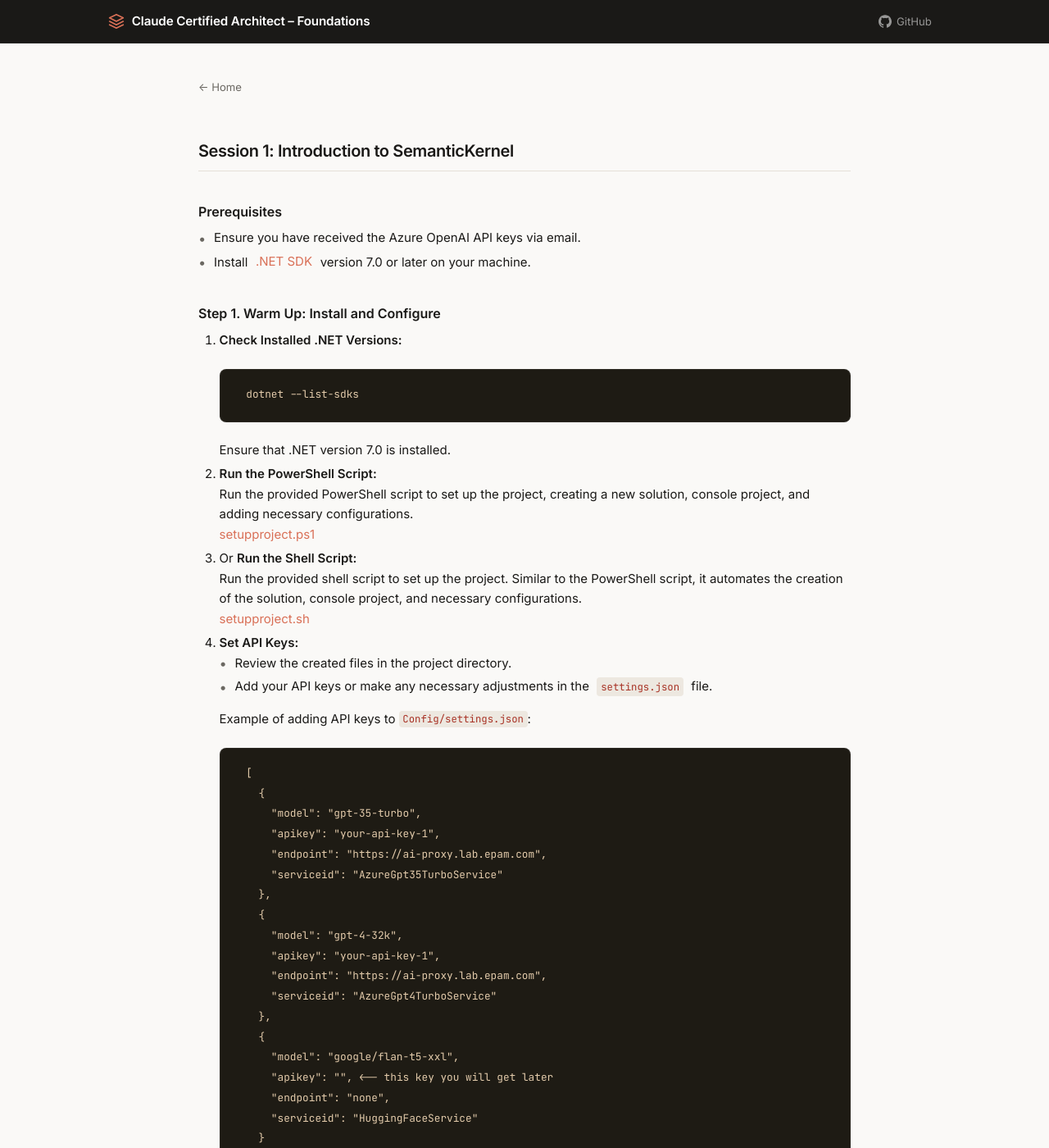
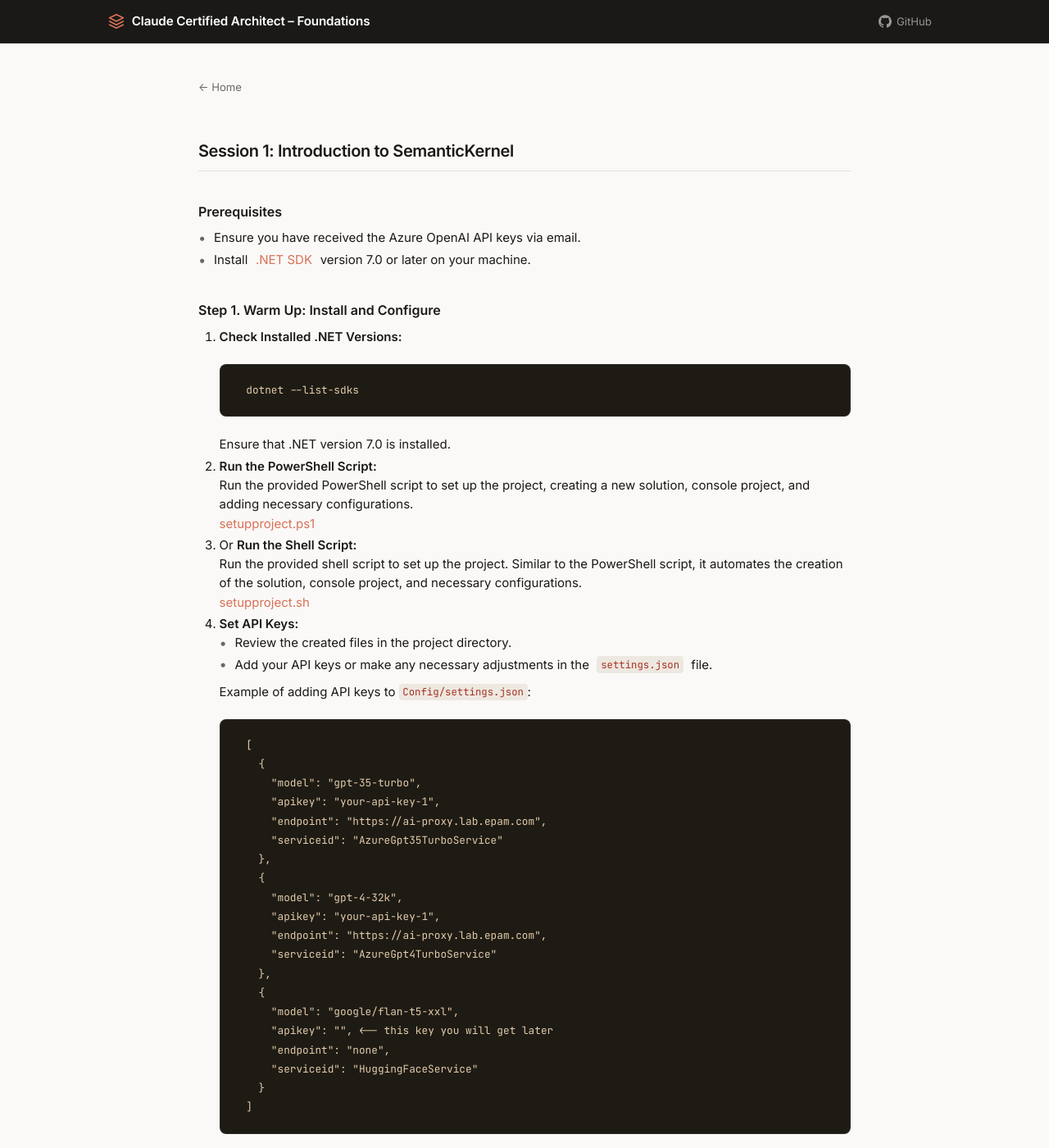
Before and after one commit to patutin/patutin.github.com, a Jekyll site: the page built from semantickernel/Task1.md, in a window 1280 px wide and 1400 px high. Shown: the whole window at 82% size. Built offline with Jekyll 4.4.1, drawn with Linux system fonts in a browser that asks for light colours; our own code applies the rules of GitHub Pages for plain Markdown files.

Commit message:
Aggressive list spacing fix: !important on li p, collapse consecutive ul, zero margins

```diff
--- a/assets/css/style.scss
+++ b/assets/css/style.scss
@@ -254,24 +254,33 @@
 .main-content ul {
   list-style: none;
   padding-left: 0;
-  margin-bottom: .9rem;
+  margin-top: 0;
+  margin-bottom: .6rem;
+}
+
+/* Collapse gap between consecutive lists (kramdown sometimes splits) */
+.main-content ul + ul,
+.main-content ol + ol {
+  margin-top: 0;
 }
 
 .main-content ol {
   list-style-type: decimal;
   padding-left: 1.6rem;
-  margin-bottom: .9rem;
+  margin-bottom: .6rem;
 }
 
-.main-content ol ol  { list-style-type: lower-alpha; margin-bottom: 0; }
+.main-content ol ol { list-style-type: lower-alpha; margin-bottom: 0; }
 
 /* ul bullets via ::before so we can flex-center them vertically */
 .main-content ul > li {
   display: flex;
   align-items: center;
   gap: .6rem;
-  margin-bottom: .25rem;
-  line-height: 1.65;
+  margin: 0 0 .2rem 0;
+  padding: 0;
+  background: none;
+  line-height: 1.55;
 }
 
 .main-content ul > li::before {
@@ -279,33 +288,37 @@
   color: var(--text-muted);
   font-size: 1.1em;
   flex-shrink: 0;
+  align-self: center;
   line-height: 1;
 }
 
-/* Kill paragraph spacing inside list items */
-.main-content li > p {
-  margin: 0;
+/* Kill ALL paragraph spacing inside list items — any depth */
+.main-content li p {
+  margin: 0 !important;
+  padding: 0;
 }
 
 /* nested bullets */
 .main-content ul ul {
   list-style: none;
   padding-left: 1.2rem;
-  margin-top: .3rem;
+  margin-top: .15rem;
   margin-bottom: 0;
 }
 
 .main-content ul ul > li::before { content: "◦"; }
 .main-content ul ul ul > li::before { content: "▪"; font-size: .75em; }
 
-/* ol items use default browser layout */
+/* ol items */
 .main-content ol > li {
-  margin-bottom: .25rem;
-  line-height: 1.65;
+  margin: 0 0 .2rem 0;
+  padding: 0;
+  background: none;
+  line-height: 1.55;
 }
 
 .main-content li > ol {
-  margin-top: .3rem;
+  margin-top: .15rem;
 }
 
 /* ─── Blockquotes ──────────────────────────────────────────────────────── */
```
